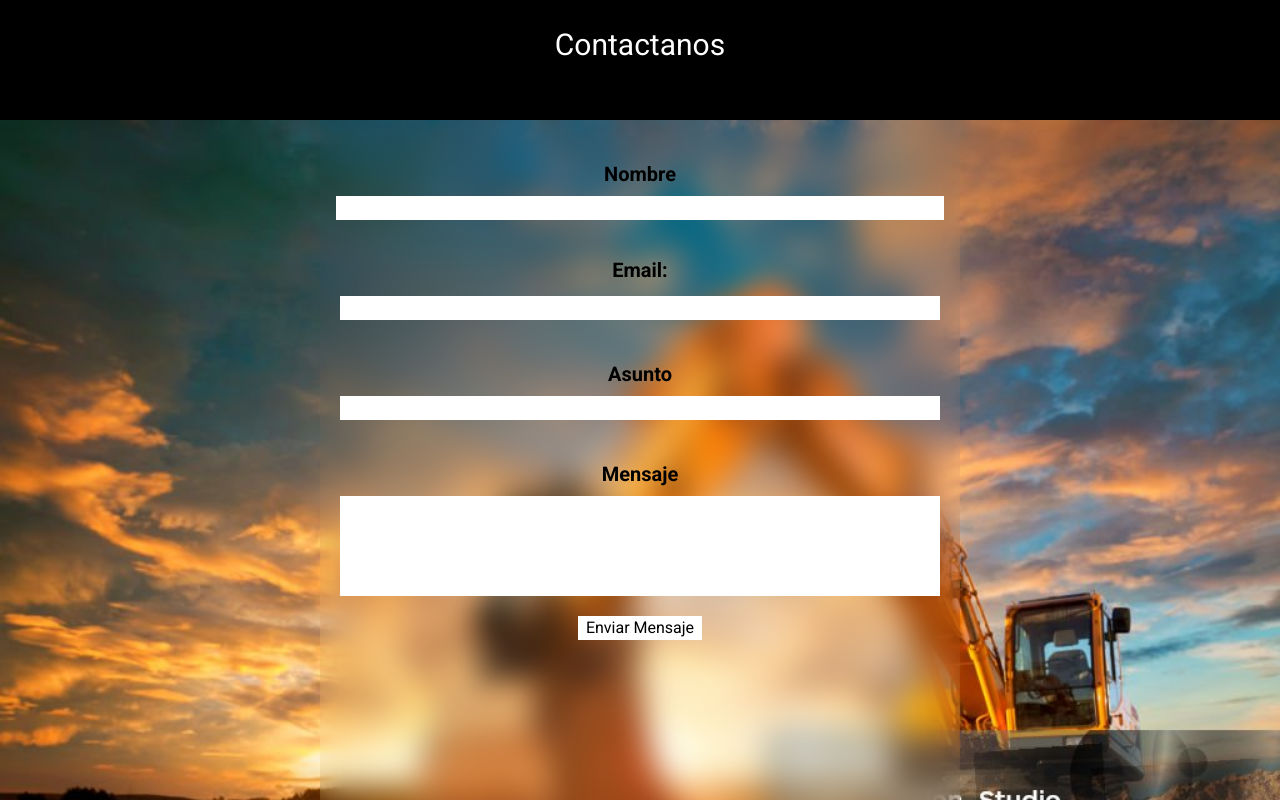
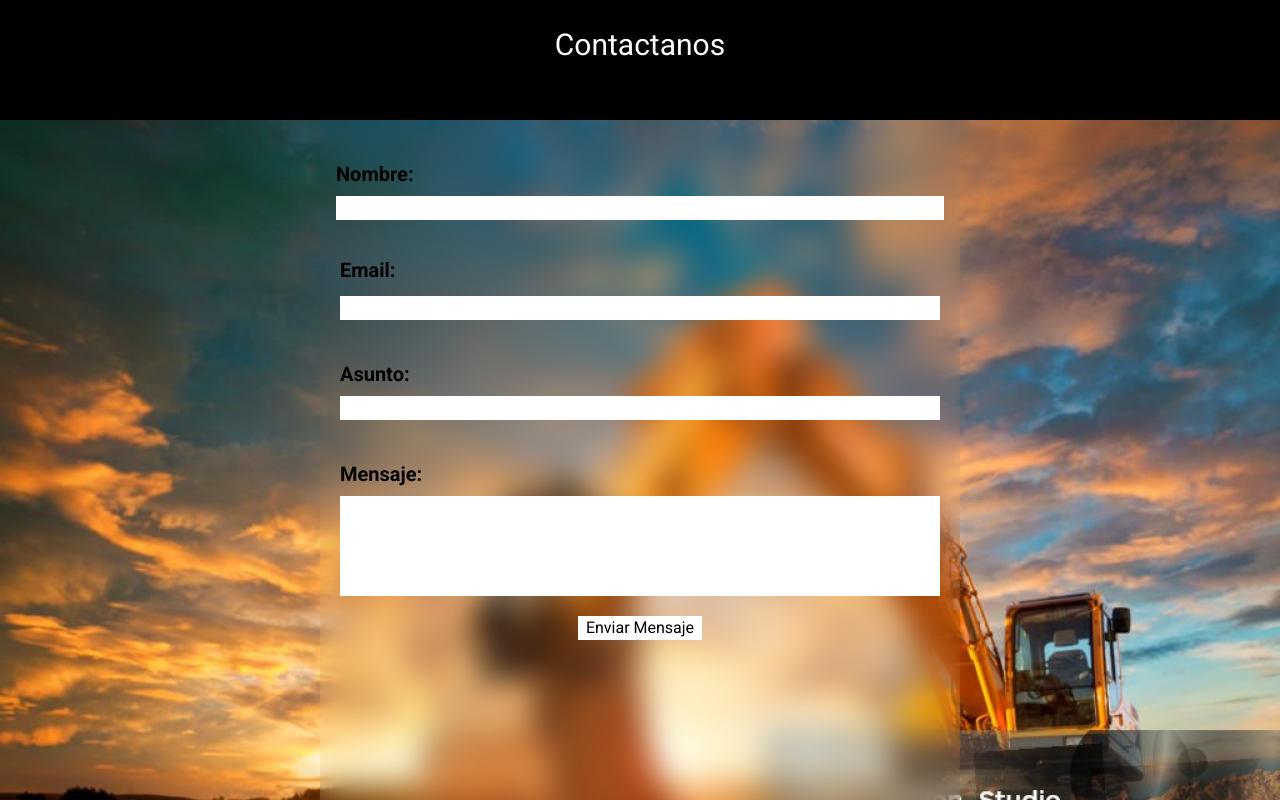
Before and after one commit to guidounion6/coba-project, a Next.js app: page / in a window 1280 px wide. Shown: the part 5580-6380 px from the top of the page. Built offline with nearby package versions, Linux system fonts and the light colour scheme.

Commit message:
Migrando al nuevo pc

```diff
--- a/app/components/Contact.tsx
+++ b/app/components/Contact.tsx
@@ -1,8 +1,9 @@
 "use client"
-import React, { useState } from 'react'
+import React, { useEffect, useState } from 'react'
 import { Formik, Form, Field, ErrorMessage } from "formik"
 import * as Yup from "yup"
 import Swal from "sweetalert2"
+import * as emailjs from 'emailjs-com'
 
 
 
@@ -20,7 +21,7 @@ const ContactSchema = Yup.object().shape({
     .min(3, 'Debe contener al menos 3 caracteres de largo')
     .max(50, "El asunto no debe superar los 50 caracteres")
     .required("Campo oblitagorio"),
-  mensaje: Yup.string()
+  message: Yup.string()
     .min(10, 'Debe contener al menos 10 caracteres de largo')
     .max(100, "El nombre no debe superar los 100 caracteres")
     .required("Campo oblitagorio")
@@ -30,7 +31,7 @@ interface ContactFormValues {
   name: string;
   email: string;
   asunto: string;
-  mensaje: string;
+  message: string;
 }
 
 type SetSubmitting = (isSubmitting: boolean) => void
@@ -42,12 +43,13 @@ const Contact = () => {
     try {
       setSubmitting(true);
 
-      const response = await fetch('https://formsubmit.co/guidocontartese90@gmail.com', {
-        method: 'POST',
-        body: JSON.stringify(values),
+      const response = await emailjs.send("service_dnk1x5m", "template_xhf8zto", {
+        message: "values.mensaje",
+        name: "guido",
+        email: "guidocontartese90@gmail.com",
       });
 
-      if (response.ok) {
+      if (response) {
         Swal.fire({
           icon: 'success',
           title: '¡Correo enviado con éxito!',
@@ -68,12 +70,16 @@ const Contact = () => {
       setSubmitting(false);
     }
   };
+
+  useEffect(() => {
+  }, [])
+
   return (
-    <section  className="h-[100vh] w-full bg-[url(/assets/img/Fondos/Fondo5.jpg)] bg-cover" id="contacto">
+    <section className="h-[100vh] w-full bg-[url(/assets/img/Fondos/Fondo5.jpg)] bg-cover" id="contacto">
       <div className='flex w-full h-full justify-center items-center' >
-        <div className='w-1/2 h-full backdrop-blur-lg rounded-md flex flex-col  justify-between pt-6 '>
+        <div className='w-1/2 h-full backdrop-blur-lg rounded-md flex flex-col justify-between pt-6 text-start'>
           <Formik
-            initialValues={{ name: "", email: "", asunto: "", mensaje: "" }}
+            initialValues={{ name: "", email: "", asunto: "", message: "" }}
             validationSchema={ContactSchema}
             onSubmit={handleSubmit}
           >
@@ -84,7 +90,7 @@ const Contact = () => {
                     htmlFor="name"
                     className='block text-xl font-semibold mb-1'
                   >
-                    Nombre
+                    Nombre:
                   </label>
                   <Field
                     type="text"
@@ -114,7 +120,7 @@ const Contact = () => {
                     htmlFor="asunto"
                     className="block text-xl font-semibold mb-1"
                   >
-                    Asunto
+                    Asunto:
                   </label>
                   <Field
                     type="text"
@@ -126,18 +132,18 @@ const Contact = () => {
                 </div>
                 <div className='flex flex-col p-5 min-w-[400px]'>
                   <label
-                    htmlFor="mensaje"
+                    htmlFor="message"
                     className='block text-xl font-semibold mb-1'
                   >
-                    Mensaje
+                    Mensaje:
                   </label>
                   <Field
                     type="text"
-                    id="mensaje"
-                    name="mensaje"
+                    id="message"
+                    name="message"
                     className="mt-1 block w-full h-[100px] px-1"
                   />
-                  <ErrorMessage name="mensaje" component="div" className="text-red-500 text-lg" />
+                  <ErrorMessage name="message" component="div" className="text-red-500 text-lg" />
                 </div>
                 <div className='flex items-center justify-center'>
 
```
Also changed, not shown: app/(home)/IJM/layout.tsx (added).
